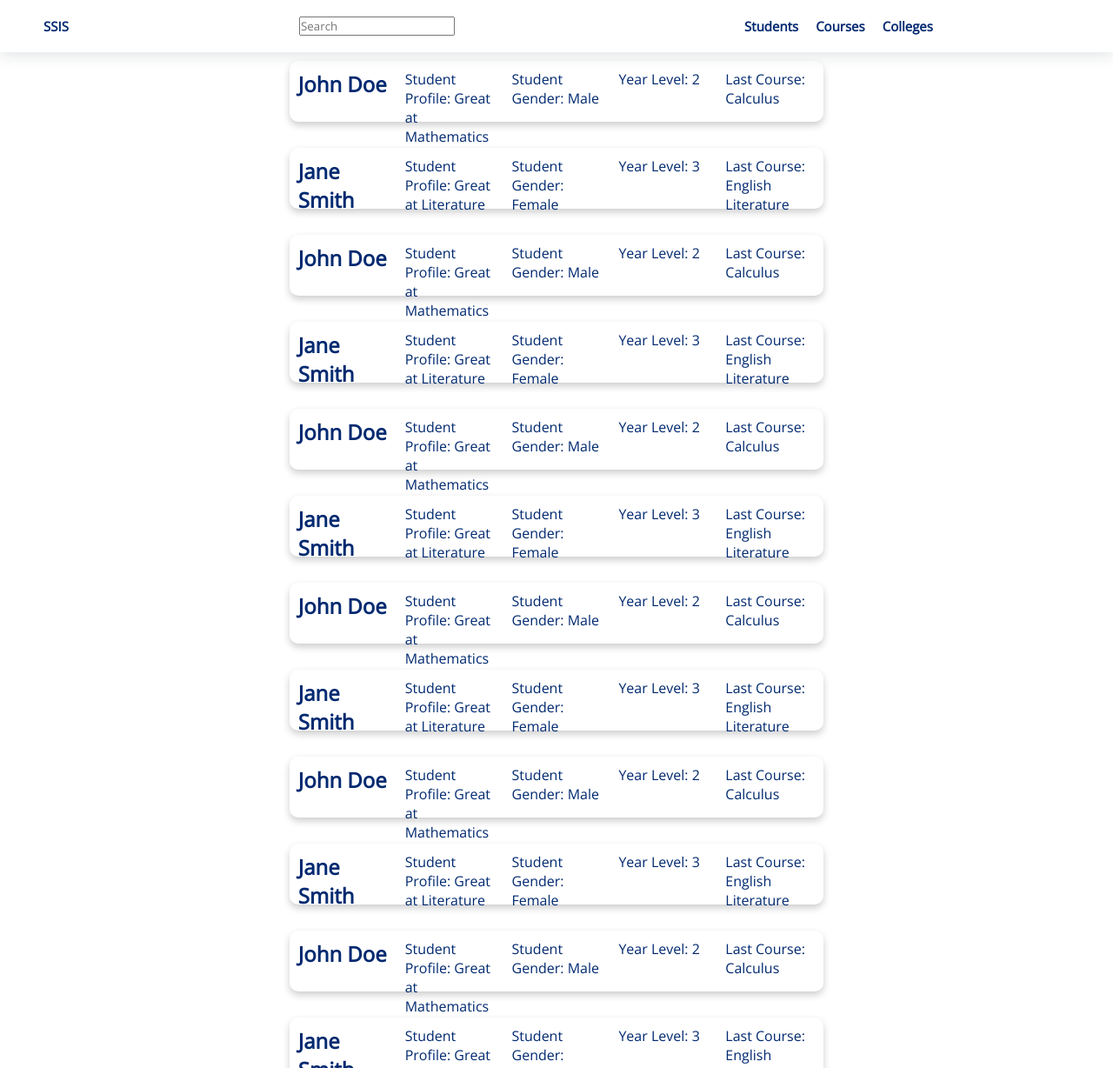
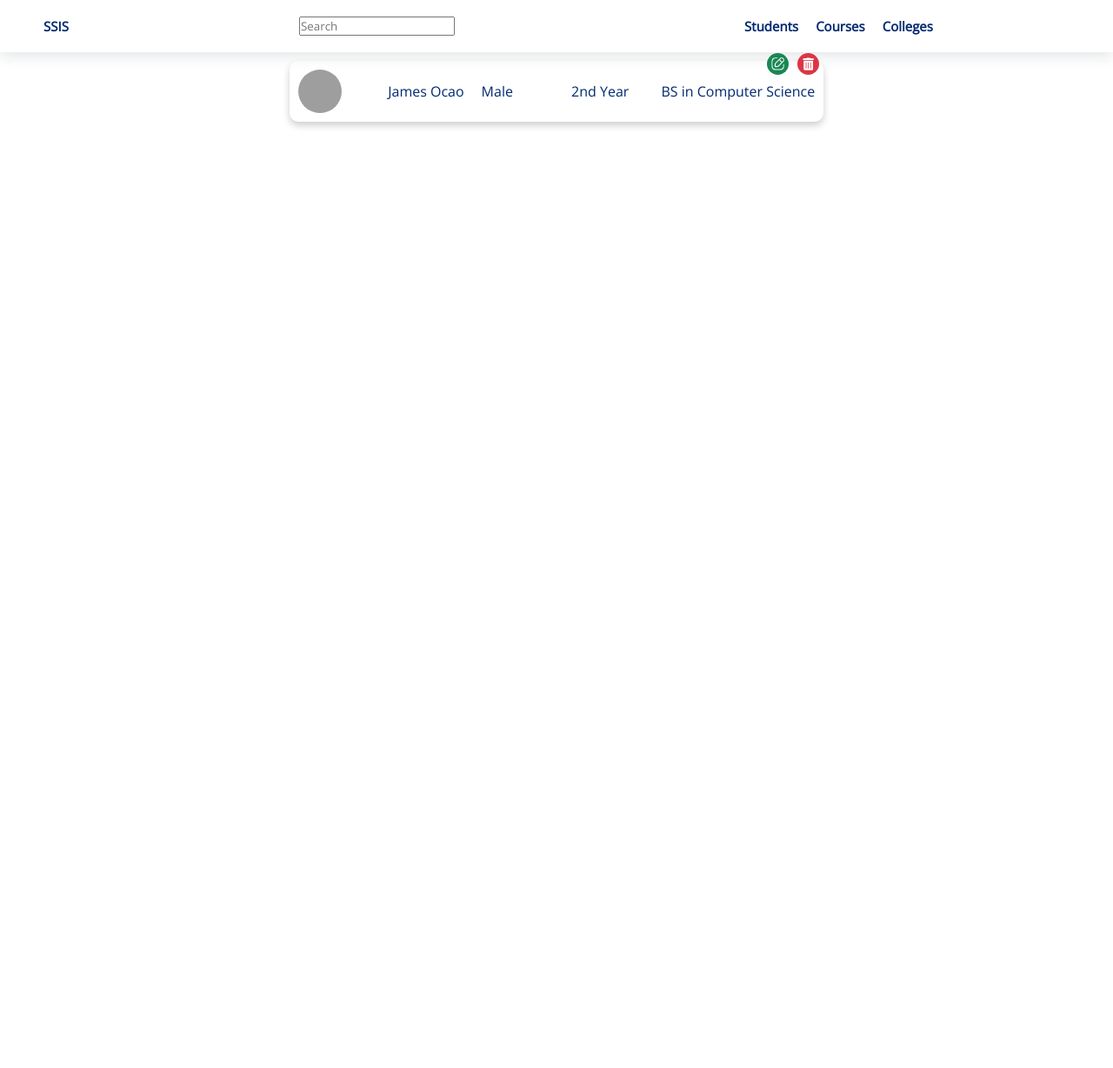
Before and after one commit to csjames03/ssis-flask, a Flask app: page /students/ in a window 1280 px wide. Shown: the whole page at 87% size. Run offline with Flask 3, Linux system fonts and the light colour scheme; grey boxes are pictures that could not be loaded.

Commit message:
feat: Add student edit and student delete buttons

```diff
--- a/app/static/css/student.css
+++ b/app/static/css/student.css
@@ -21,8 +21,55 @@
     transition: 0.3s;
     gap: 20px;
     width: 80%;
+    cursor: pointer;
+    justify-content: center;
+    align-items: center;
+    position: relative;
 }
 
-.container:hover{
+.student-info-container p{
+    text-wrap: nowrap;
+}
+
+.student-info-container:hover{
     box-shadow: 0 8px 16px 0 rgba(0,0,0,0.2);
 }
+
+.student-avatar{
+    height: 50px;
+    width: 50px;
+    border-radius: 50%;
+}
+
+.student-action{
+    position: absolute;
+    display: flex;
+    justify-content: center;
+    align-items: center;
+    gap: 10px;
+    padding: 5px;
+    top: -20%;
+    right: 0%;
+}
+
+.student-action div{
+    height: 25px;
+    width: 25px;
+    border-radius: 100%;
+    display: flex;
+    justify-content: center;
+    align-items: center;
+    padding: 10px;
+}
+
+.student-action div img{
+    width: auto;
+    height: 15px;
+}
+
+.edit-icon-student-container{
+    background-color: var(--green);
+}
+.delete-icon-student-container{
+    background-color: var(--red);
+}
--- a/app/templates/student.html
+++ b/app/templates/student.html
@@ -2,111 +2,23 @@
 
 {% block content %}
     <div class="student-main-container">
+
         <div class="student-info-container">
-            <h2>John Doe</h2>
-            <p>Student Profile: Great at Mathematics</p>
-            <p>Student Gender: Male</p>
-            <p>Year Level: 2</p>
-            <p>Last Course: Calculus</p>
+            <img class="student-avatar" src="https://images.unsplash.com/photo-1552058544-f2b08422138a?q=80&w=1899&auto=format&fit=crop&ixlib=rb-4.0.3&ixid=M3wxMjA3fDB8MHxwaG90by1wYWdlfHx8fGVufDB8fHx8fA%3D%3D" alt="">
+            <p>James Ocao</p>
+            <p>Male</p>
+            <p>2nd Year</p>
+            <p>BS in Computer Science</p>
+            <div class="student-action">
+                <div class="edit-icon-student-container">
+                    <img src="{{url_for('static', filename='images/editIcon.png')}}" alt="Edit Icon">
+                </div>
+                <div class="delete-icon-student-container">
+                    <img src="{{url_for('static', filename='images/deleteIcon.png')}}" alt="Delete Icon">
+                </div>
+            </div>
         </div>
 
-        <div class="student-info-container">
-            <h2>Jane Smith</h2>
-            <p>Student Profile: Great at Literature</p>
-            <p>Student Gender: Female</p>
-            <p>Year Level: 3</p>
-            <p>Last Course: English Literature</p>
-        </div>
-        <div class="student-info-container">
-            <h2>John Doe</h2>
-            <p>Student Profile: Great at Mathematics</p>
-            <p>Student Gender: Male</p>
-            <p>Year Level: 2</p>
-            <p>Last Course: Calculus</p>
-        </div>
 
-        <div class="student-info-container">
-            <h2>Jane Smith</h2>
-            <p>Student Profile: Great at Literature</p>
-            <p>Student Gender: Female</p>
-            <p>Year Level: 3</p>
-            <p>Last Course: English Literature</p>
-        </div>
-        <div class="student-info-container">
-            <h2>John Doe</h2>
-            <p>Student Profile: Great at Mathematics</p>
-            <p>Student Gender: Male</p>
-            <p>Year Level: 2</p>
-            <p>Last Course: Calculus</p>
-        </div>
-
-        <div class="student-info-container">
-            <h2>Jane Smith</h2>
-            <p>Student Profile: Great at Literature</p>
-            <p>Student Gender: Female</p>
-            <p>Year Level: 3</p>
-            <p>Last Course: English Literature</p>
-        </div>
-        <div class="student-info-container">
-            <h2>John Doe</h2>
-            <p>Student Profile: Great at Mathematics</p>
-            <p>Student Gender: Male</p>
-            <p>Year Level: 2</p>
-            <p>Last Course: Calculus</p>
-        </div>
-
-        <div class="student-info-container">
-            <h2>Jane Smith</h2>
-            <p>Student Profile: Great at Literature</p>
-            <p>Student Gender: Female</p>
-            <p>Year Level: 3</p>
-            <p>Last Course: English Literature</p>
-        </div>
-        <div class="student-info-container">
-            <h2>John Doe</h2>
-            <p>Student Profile: Great at Mathematics</p>
-            <p>Student Gender: Male</p>
-            <p>Year Level: 2</p>
-            <p>Last Course: Calculus</p>
-        </div>
-
-        <div class="student-info-container">
-            <h2>Jane Smith</h2>
-            <p>Student Profile: Great at Literature</p>
-            <p>Student Gender: Female</p>
-            <p>Year Level: 3</p>
-            <p>Last Course: English Literature</p>
-        </div>
-
-        <div class="student-info-container">
-            <h2>John Doe</h2>
-            <p>Student Profile: Great at Mathematics</p>
-            <p>Student Gender: Male</p>
-            <p>Year Level: 2</p>
-            <p>Last Course: Calculus</p>
-        </div>
-
-        <div class="student-info-container">
-            <h2>Jane Smith</h2>
-            <p>Student Profile: Great at Literature</p>
-            <p>Student Gender: Female</p>
-            <p>Year Level: 3</p>
-            <p>Last Course: English Literature</p>
-        </div>
-        <div class="student-info-container">
-            <h2>John Doe</h2>
-            <p>Student Profile: Great at Mathematics</p>
-            <p>Student Gender: Male</p>
-            <p>Year Level: 2</p>
-            <p>Last Course: Calculus</p>
-        </div>
-
-        <div class="student-info-container">
-            <h2>Jane Smith</h2>
-            <p>Student Profile: Great at Literature</p>
-            <p>Student Gender: Female</p>
-            <p>Year Level: 3</p>
-            <p>Last Course: English Literature</p>
-        </div>
     </div>
 {% endblock %}
```
